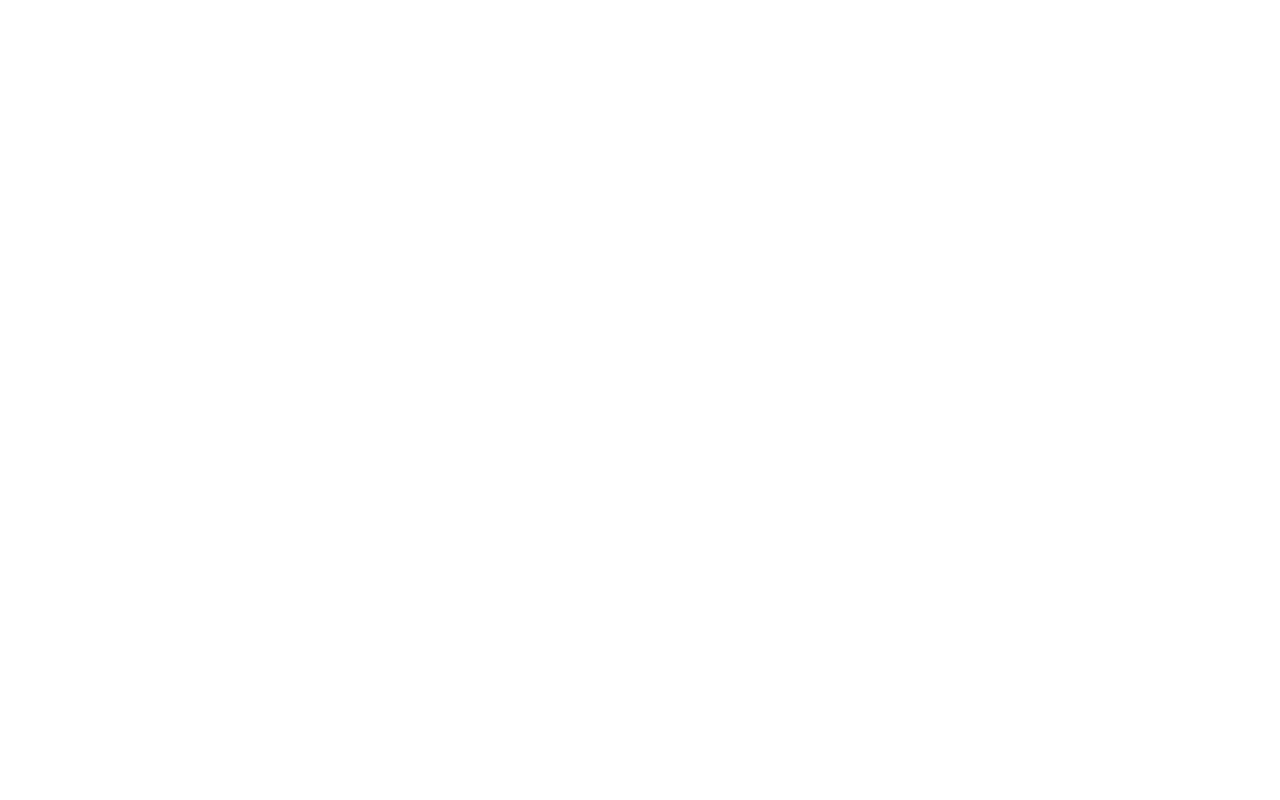
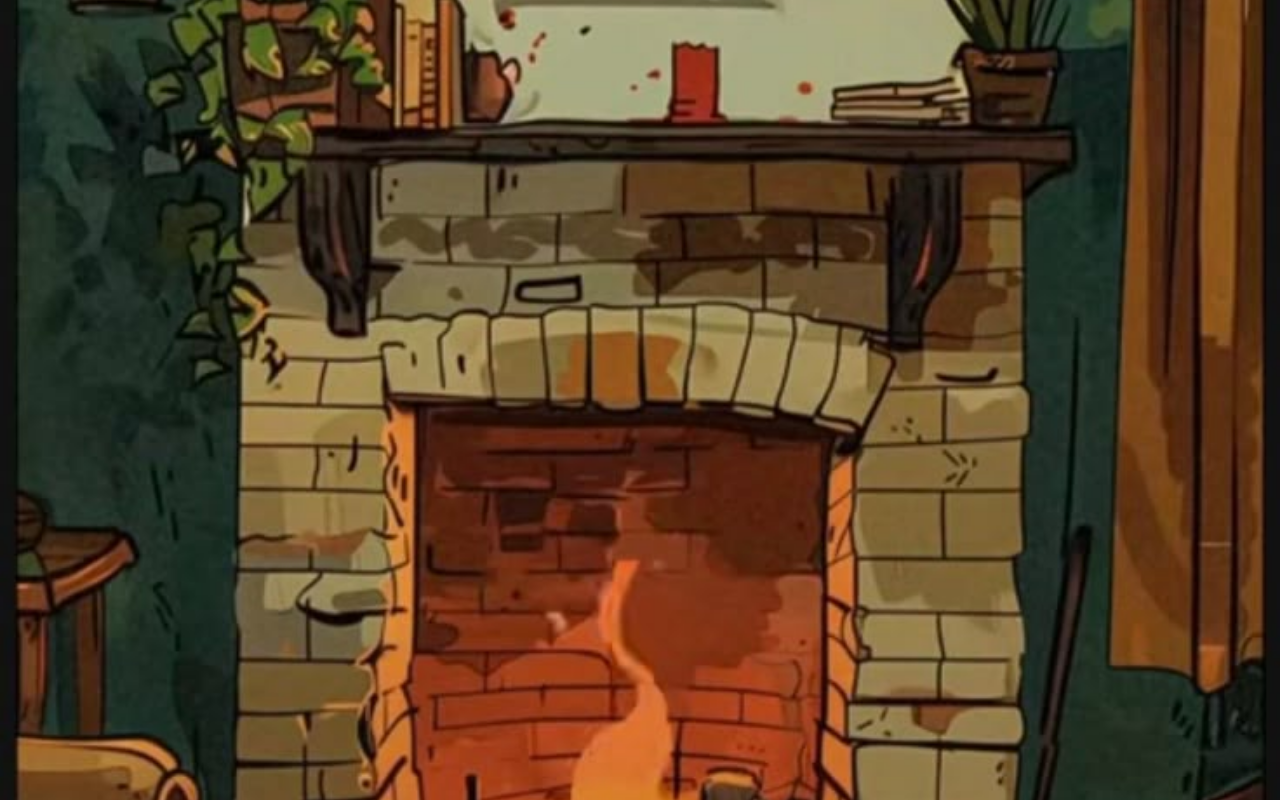
Before and after one commit to MarkKrut228/test-game, a plain HTML site: page game.html in a window 1280 px wide. Drawn offline with Linux system fonts and the light colour scheme; the site is published under a folder, as on GitHub Pages, so addresses that start at the root find nothing.

Commit message:
Update game.html

```diff
--- a/game.html
+++ b/game.html
@@ -14,7 +14,7 @@
             align-items: center;
             height: 100vh;
             width: 100vw;
-            background: url('/photo/fon-game.jpg') no-repeat center center;
+            background: url('photo/fon-game.jpg') no-repeat center center;
             background-size: cover;
         }
     </style>
```
